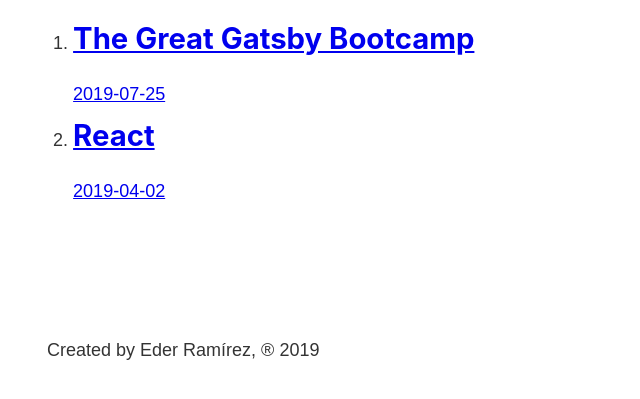
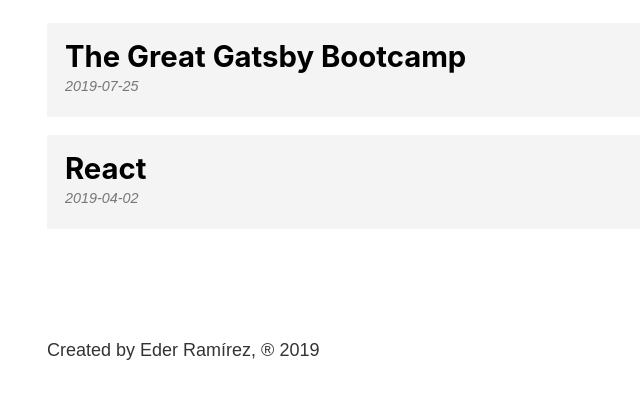
Before and after one commit to Eder87rh/gatsby-bootcamp, a Gatsby site: page /blog in a window 1280 px wide. Shown: the part 393-792 px from the top of the page, without its empty margins (236-876 px from the left). Built offline with nearby package versions, Linux system fonts and the light colour scheme; Gatsby itself is replaced by a stand-in of ours.

Commit message:
Finishing styling blog posts

```diff
--- a/src/pages/blog.js
+++ b/src/pages/blog.js
@@ -1,5 +1,6 @@
 import React from 'react';
 import Layout from '../components/layout';
+import blogStyles from './blog.module.scss';
 
 import { Link, graphql, useStaticQuery } from 'gatsby';
 
@@ -29,10 +30,10 @@
     <div>
       <Layout>
         <h1>Blog</h1>
-        <ol>
+        <ol className={ blogStyles.posts }>
           {
             posts.map((post, index) =>
-            <li key={ index }>
+            <li key={ index } className={ blogStyles.post }>
               <Link to={`/blog/${post.node.fields.slug}`}>
                 <h2>
                   { post.node.frontmatter.title }
--- /dev/null
+++ b/src/pages/blog.module.scss
@@ -0,0 +1,31 @@
+.posts {
+  list-style-type: none;
+  margin: 0;
+}
+
+.post {
+  margin: 1rem 0;
+
+  a {
+    background: #f4f4f4;
+    color: #000;
+    display: block;
+    padding: 1rem;
+    text-decoration: none;
+
+    &:hover {
+      background: #e4e4e4;
+    }
+  }
+
+  h2 {
+    margin-bottom: 0;
+  }
+
+  p {
+    color: #777777;
+    font-size: .8rem;
+    font-style: italic;
+  }
+
+}
```
